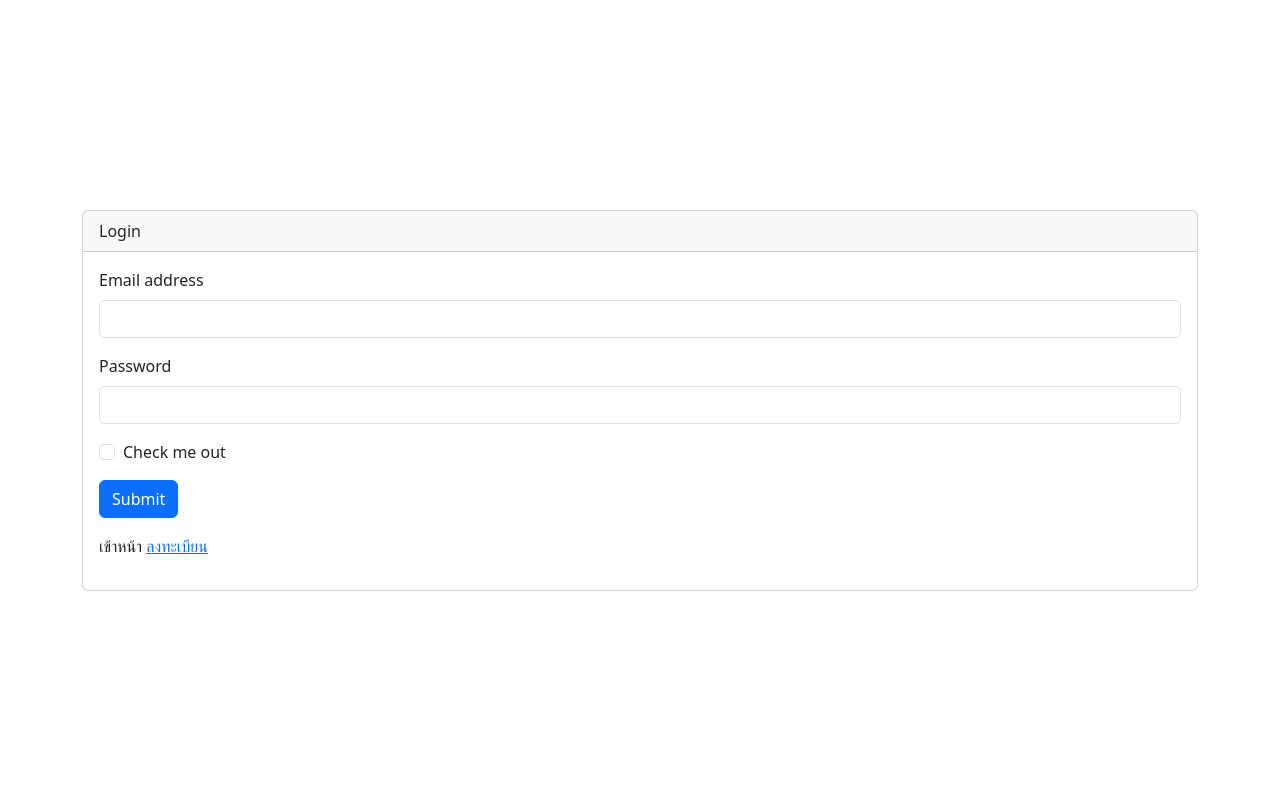
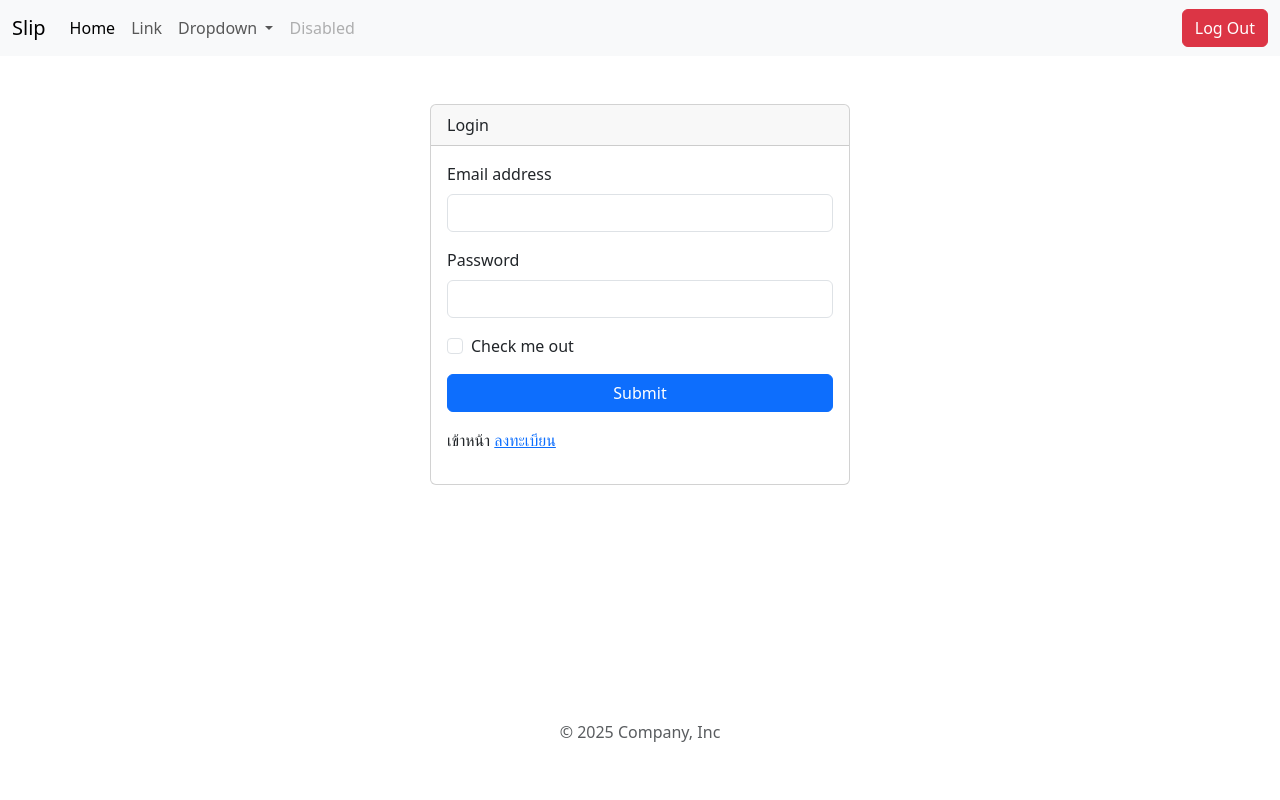
Before and after one commit to teebin2019/slip_app, a PHP site: page / in a window 1280 px wide. Run offline with PHP 8.4, Linux system fonts and the light colour scheme.

Commit message:
update login

```diff
--- a/footer.php
+++ b/footer.php
@@ -1,12 +1,5 @@
 <div class="container mt-auto">
     <footer class="py-3 my-4">
-        <ul class="nav justify-content-center border-bottom pb-3 mb-3">
-            <li class="nav-item"><a href="#" class="nav-link px-2 text-body-secondary">Home</a></li>
-            <li class="nav-item"><a href="#" class="nav-link px-2 text-body-secondary">Features</a></li>
-            <li class="nav-item"><a href="#" class="nav-link px-2 text-body-secondary">Pricing</a></li>
-            <li class="nav-item"><a href="#" class="nav-link px-2 text-body-secondary">FAQs</a></li>
-            <li class="nav-item"><a href="#" class="nav-link px-2 text-body-secondary">About</a></li>
-        </ul>
         <p class="text-center text-body-secondary">© 2025 Company, Inc</p>
     </footer>
 </div>
--- a/header.php
+++ b/header.php
@@ -1,6 +1,6 @@
    <nav class="navbar navbar-expand-lg bg-body-tertiary">
         <div class="container-fluid">
-            <a class="navbar-brand" href="#">Navbar</a>
+            <a class="navbar-brand" href="#">Slip</a>
             <button class="navbar-toggler" type="button" data-bs-toggle="collapse" data-bs-target="#navbarSupportedContent" aria-controls="navbarSupportedContent" aria-expanded="false" aria-label="Toggle navigation">
                 <span class="navbar-toggler-icon"></span>
             </button>
--- a/index.php
+++ b/index.php
@@ -1,4 +1,3 @@
-
 <!DOCTYPE html>
 <html lang="en">
 
@@ -9,10 +8,10 @@
     <title>Login</title>
 </head>
 
-<body>
-    <div class="container d-flex flex-column justify-content-center" style="min-height: 100vh;">
-
-        <div class="card">
+<body class=" d-flex flex-column " style="min-height: 100vh;">
+    <?php include_once 'header.php'; ?>
+    <div class="container d-flex mt-5 justify-content-center ">
+        <div class="card  flex-grow-1" style="max-width: 420px;">
             <div class="card-header">
                 Login
             </div>
@@ -27,16 +26,23 @@
                         <input type="password" name="password" class="form-control" id="exampleInputPassword1">
                     </div>
                     <div class="mb-3 form-check">
-                        <input type="checkbox" class="form-check-input" id="exampleCheck1">
+                        <input type="checkbox" class="form-check-input" id="exampleCheck1" required>
                         <label class="form-check-label" for="exampleCheck1">Check me out</label>
                     </div>
-                    <button type="submit" class="btn btn-primary">Submit</button>
+
+
+                    <div class="d-grid gap-2">
+                        <button class="btn btn-primary" type="submit">Submit</button>
+                    </div>
+
                 </form>
                 <p class="mt-3">เข้าหน้า <a href="register.php" rel="noopener noreferrer">ลงทะเบียน</a></p>
             </div>
 
         </div>
+
     </div>
+    <?php include_once 'footer.php'; ?>
     <script src="https://cdn.jsdelivr.net/npm/bootstrap@5.3.7/dist/js/bootstrap.bundle.min.js"></script>
 
 </body>
```
